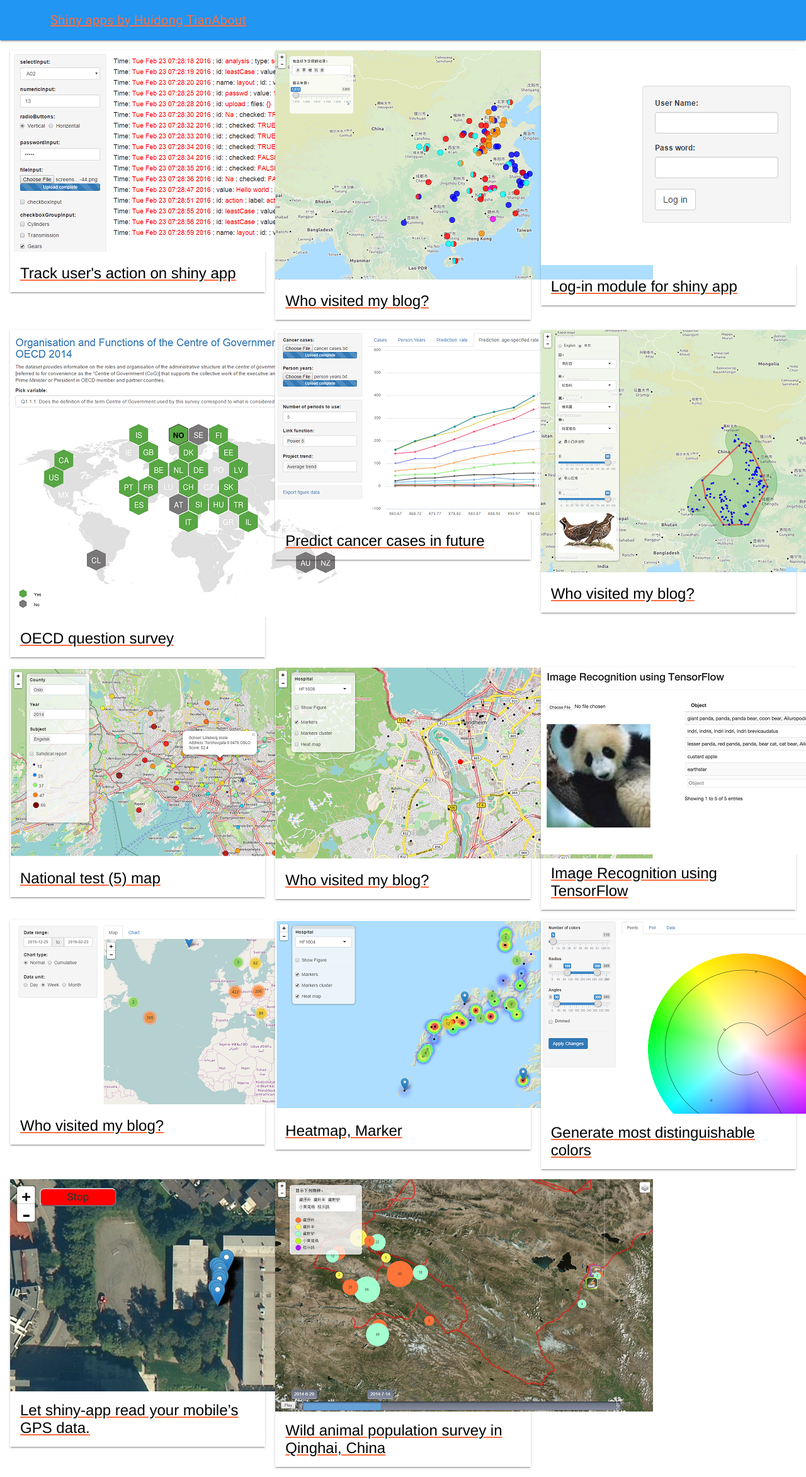
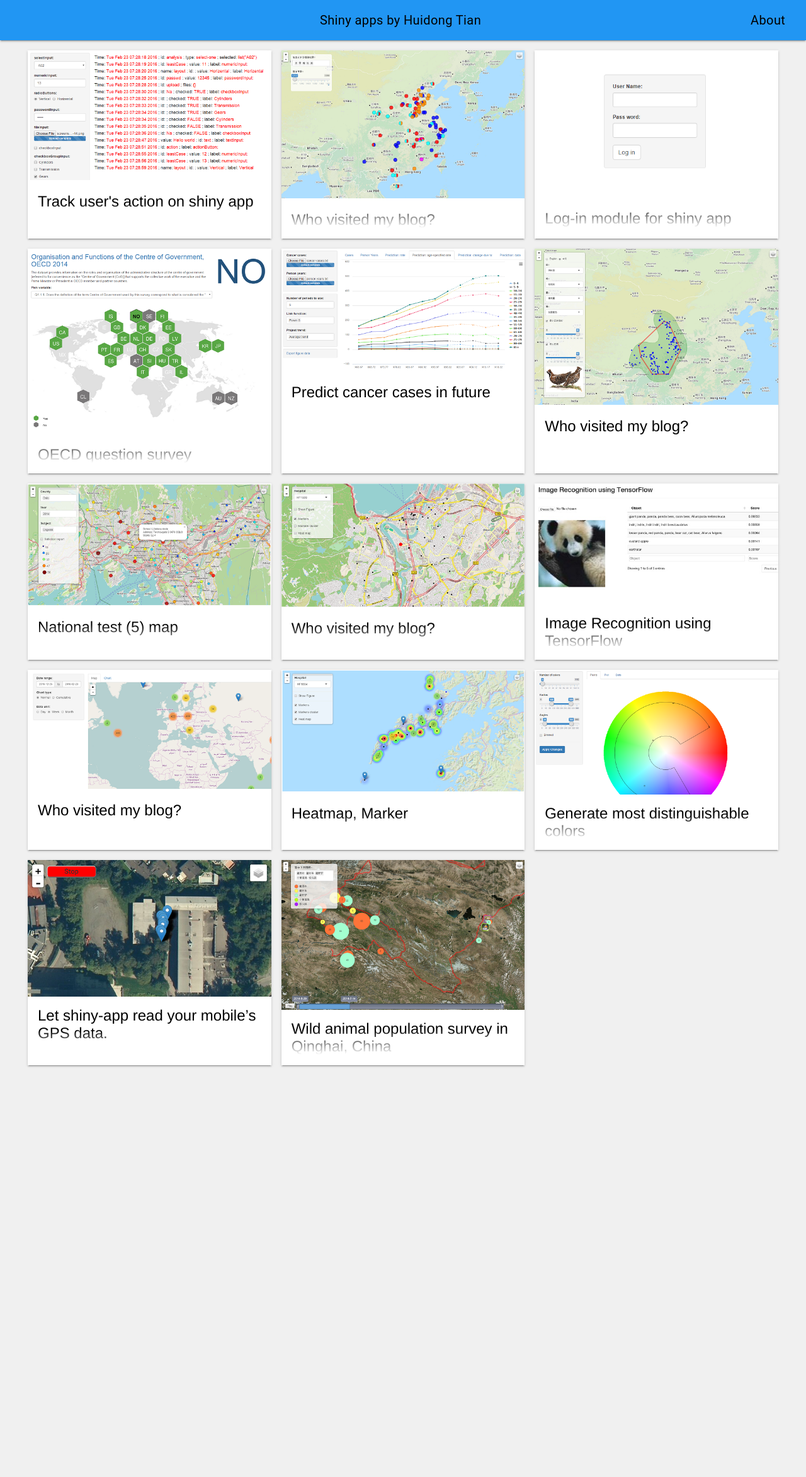
Before and after one commit to withr/shinysolutions.github.io, a Jekyll site: the page built from index.html, in a window 1280 px wide. Shown: the whole page at 63% size. Built offline with Jekyll 4.4.1, drawn with Linux system fonts in a browser that asks for light colours; nearby versions of some CDN libraries; library files that are not in the unit come from our copies.

Commit message:
web proxies

```diff
--- a/_includes/head.html
+++ b/_includes/head.html
@@ -10,8 +10,8 @@
           content="{% if page.excerpt %}{{ page.excerpt | strip_html | strip_newlines | truncate: 160 }}{% else %}{{ site.description }}{% endif %}">
 
     {% include material-lite.html %}
-    <link rel="stylesheet" href="{{ '/css/material.blue-deep_orange.min.css' | prepend: site.baseurl }}">
-    <link rel="stylesheet" href="{{ '/css/main_new.css' | prepend: site.baseurl }}">
+    <link rel="stylesheet" href="{{ 'assets/css/material.blue-deep_orange.min.css' | prepend: site.baseurl }}">
+    <link rel="stylesheet" href="{{ 'assets/css/main_new.css' | prepend: site.baseurl }}">
 
     <link rel="canonical" href="{{ page.url | replace:'index.html','' | prepend: site.baseurl | prepend: site.url }}">
     <link rel="alternate" type="application/rss+xml" title="{{ site.title }}" href="{{ '/feed.xml' | prepend: site.baseurl | prepend: site.url }}" />
```
